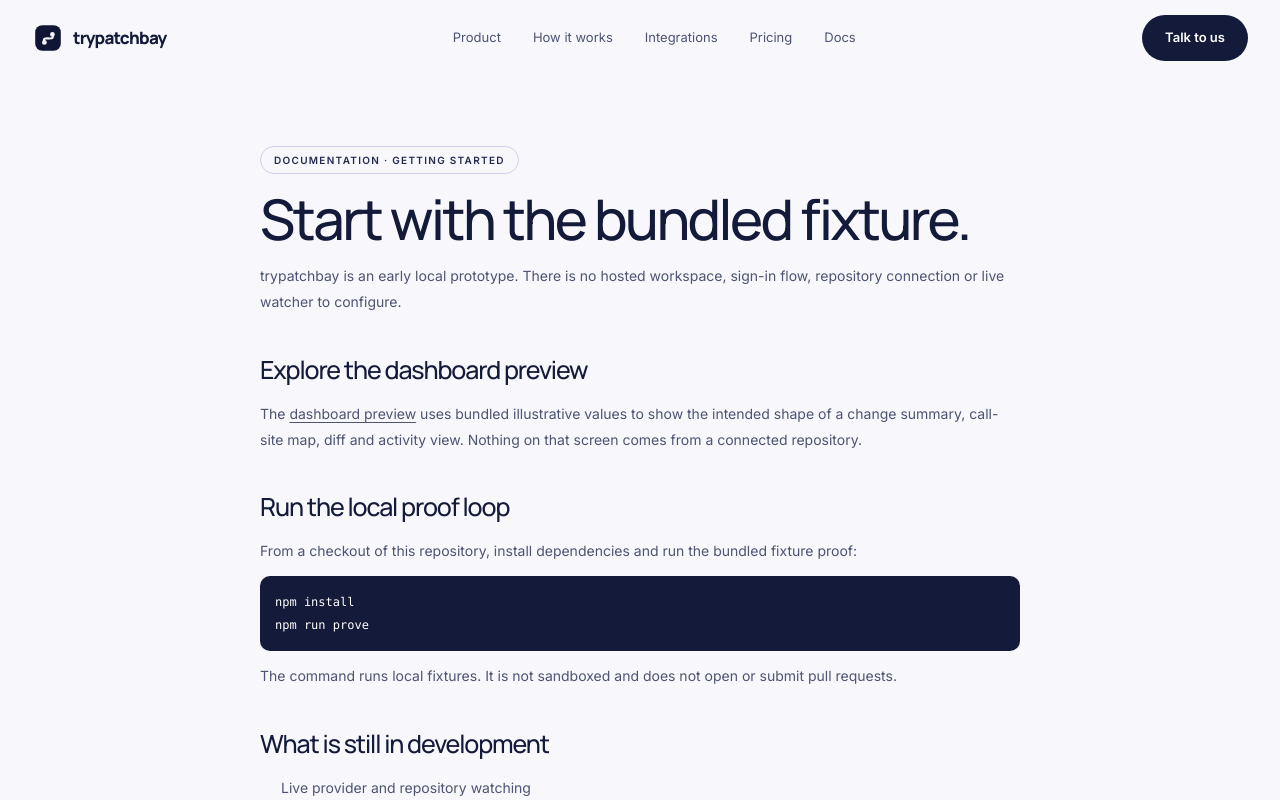
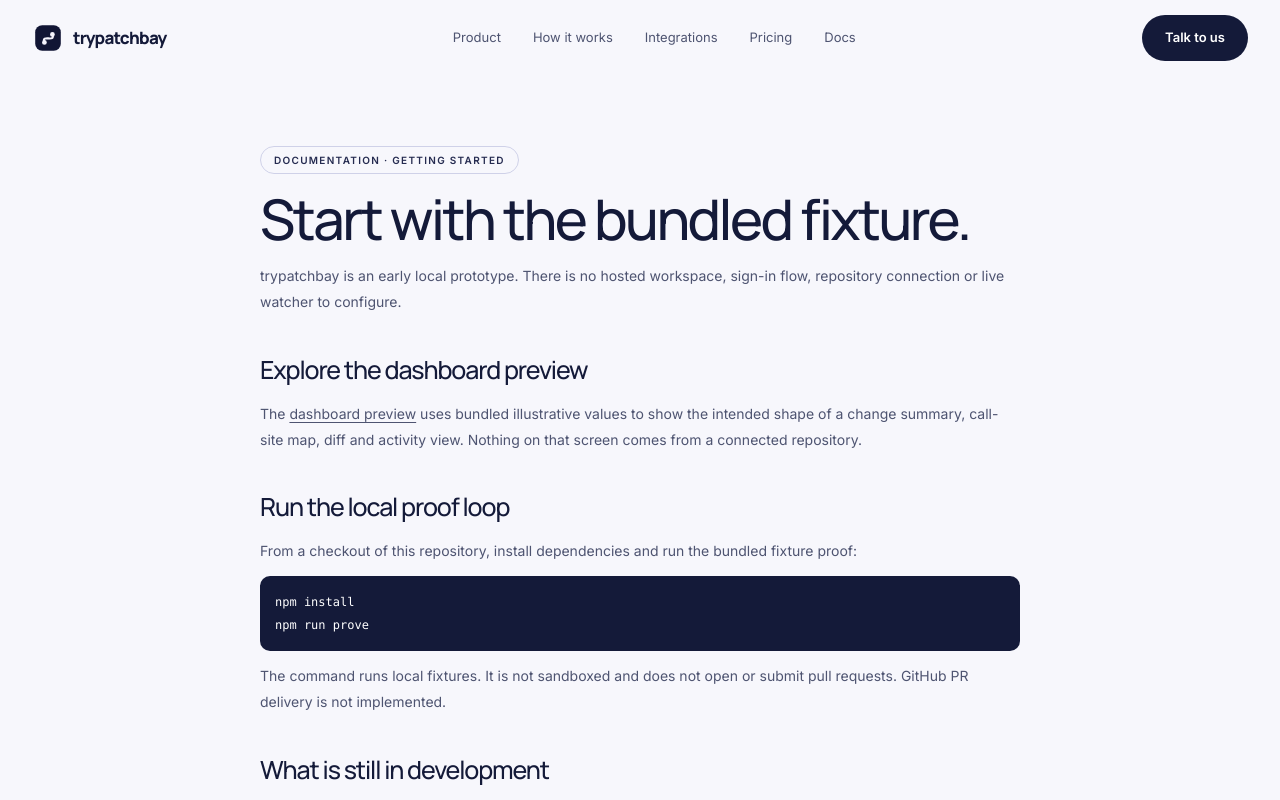
Before and after one commit to Nitish-1303/Patchversion, a Next.js app in the folder packages/site/: page /docs/getting-started in a window 1280 px wide. Shown: the top 800 px of the page. Built offline with nearby package versions, Linux system fonts and the light colour scheme.

Commit message:
site: restore copy-guard wording in getting started

```diff
--- a/packages/site/src/app/docs/getting-started/page.tsx
+++ b/packages/site/src/app/docs/getting-started/page.tsx
@@ -4,7 +4,7 @@ import { Reveal } from '../../components/Experience';
 export default function GettingStartedPage() {
   return <section className="plain-page"><article className="prose"><Reveal><span className="eyebrow-chip">DOCUMENTATION · GETTING STARTED</span><h1>Start with the bundled fixture.</h1><p>trypatchbay is an early local prototype. There is no hosted workspace, sign-in flow, repository connection or live watcher to configure.</p></Reveal>
     <Reveal delay={80}><h2>Explore the dashboard preview</h2><p>The <Link href="/dashboard">dashboard preview</Link> uses bundled illustrative values to show the intended shape of a change summary, call-site map, diff and activity view. Nothing on that screen comes from a connected repository.</p></Reveal>
-    <Reveal delay={160}><h2>Run the local proof loop</h2><p>From a checkout of this repository, install dependencies and run the bundled fixture proof:</p><pre className="code-sample">npm install<br />npm run prove</pre><p>The command runs local fixtures. It is not sandboxed and does not open or submit pull requests.</p></Reveal>
+    <Reveal delay={160}><h2>Run the local proof loop</h2><p>From a checkout of this repository, install dependencies and run the bundled fixture proof:</p><pre className="code-sample">npm install<br />npm run prove</pre><p>The command runs local fixtures. It is not sandboxed and does not open or submit pull requests. GitHub PR delivery is not implemented.</p></Reveal>
     <Reveal delay={240}><h2>What is still in development</h2><ul><li>Live provider and repository watching</li><li>Sandboxed execution on user repositories</li><li>Hosted accounts and repository setup</li><li>Pull request delivery</li></ul></Reveal>
   </article></section>;
 }
```
